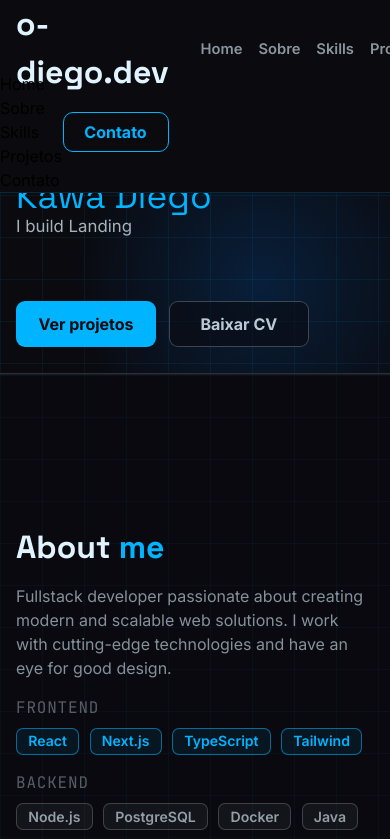
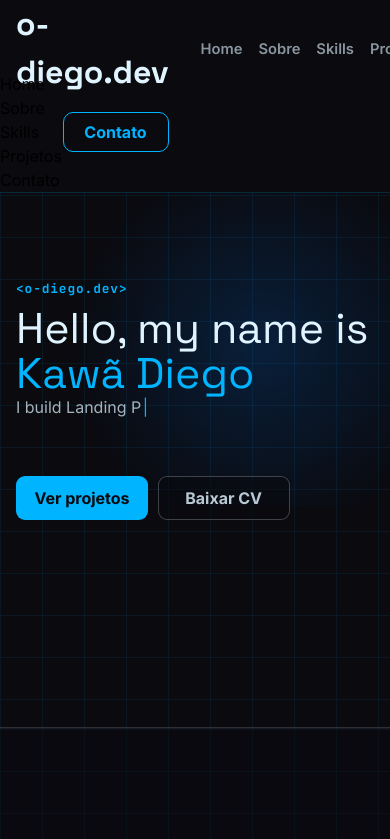
Before and after one commit to Kawa-Diego/portfolio-front, a React (Vite) app: page / in a window 390 px wide. Shown: the top 839 px of the page. Built offline with nearby package versions, Linux system fonts and the light colour scheme.

Commit message:
feat: hero section now responsive in mobile devices

```diff
--- a/src/styles/Hero.styles.css
+++ b/src/styles/Hero.styles.css
@@ -81,7 +81,7 @@
 .hero-description {
   max-width: 550px;
   color: rgba(224, 244, 255, 0.52);
-  font-size: 1.4rem;
+  font-size: clamp(1rem, 2vw, 1.4rem);
   line-height: 1.42;
 }
 
@@ -175,17 +175,54 @@
 
 @media (max-width: 900px) {
   .hero-content {
-    min-height: auto;
-    padding: 2.2rem 1rem 1.6rem;
+    min-height: calc(92vh - 68px);
+    padding: 2rem 1rem 1.8rem;
+    padding-left: 1rem;
+  }
+
+  .hero-title {
+    max-width: 100%;
+    font-size: clamp(2rem, 11vw, 3rem);
   }
 
   .hero-description {
-    font-size: 1.05rem;
-    min-height: 3.6rem;
+    max-width: 100%;
+    min-height: 3.2rem;
   }
 
   .hero-actions {
     flex-wrap: wrap;
+    width: 100%;
+  }
+
+  .hero-btn {
+    min-width: 132px;
+    height: 44px;
+  }
+
+  .hero-dot {
+    display: none;
+  }
+}
+
+@media (max-width: 560px) {
+  .hero-content {
+    justify-content: center;
+    min-height: calc(86vh - 68px);
+    padding-top: 2.4rem;
+    padding-bottom: 2.2rem;
+  }
+
+  .hero-role {
+    font-size: 0.8rem;
+  }
+
+  .hero-title {
+    margin-top: 0.5rem;
+  }
+
+  .hero-actions {
+    gap: 0.6rem;
   }
 }
 
```
